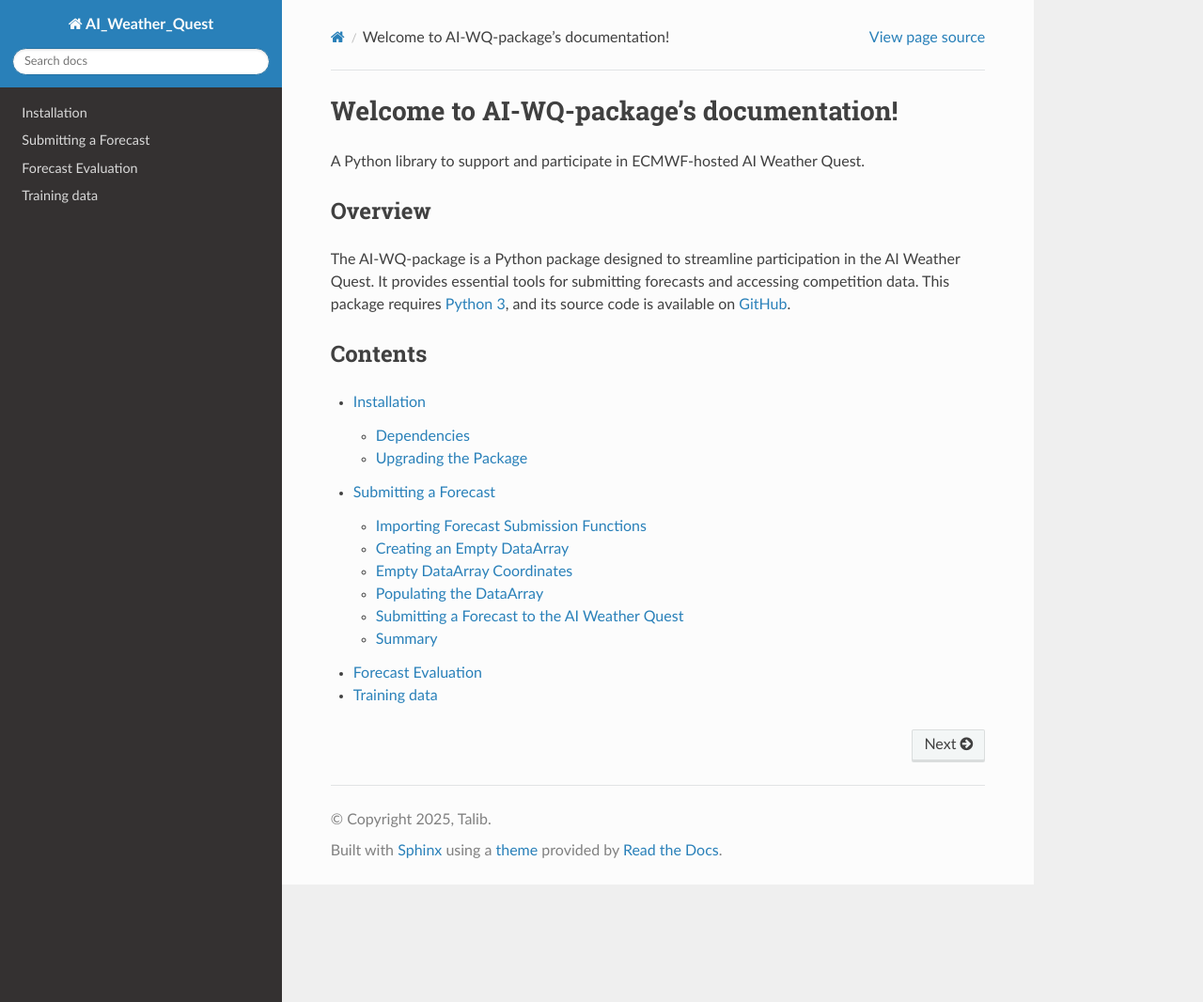
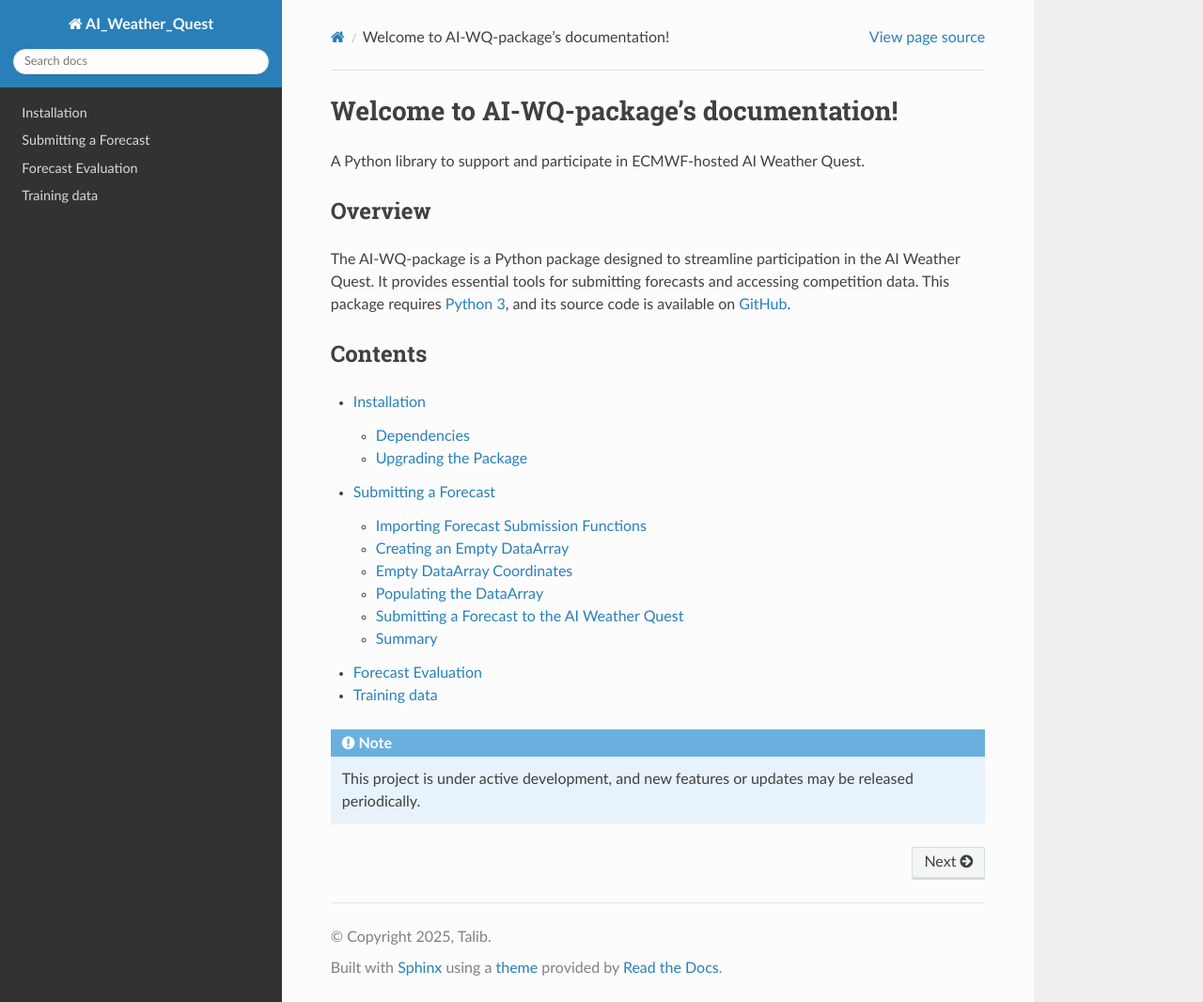
Before and after one commit to joshuatalib/AI_weather_quest, a Sphinx documentation site: the page built from docs/source/index.rst, in a window 1280 px wide and 1066 px high. Shown: the whole window at 94% size. Built offline with Sphinx 7.4.7 and the Read the Docs theme 3.1.0, drawn with Linux system fonts in a browser that asks for light colours; pages that are not in the unit, such as notebooks, are missing from menus.

Commit message:
Update index.rst

```diff
--- a/docs/source/index.rst
+++ b/docs/source/index.rst
@@ -18,3 +18,7 @@ Contents
    submit_forecast
    forecast_evaluation
    training_data
+
+.. note::
+
+   This project is under active development, and new features or updates may be released periodically.
```
